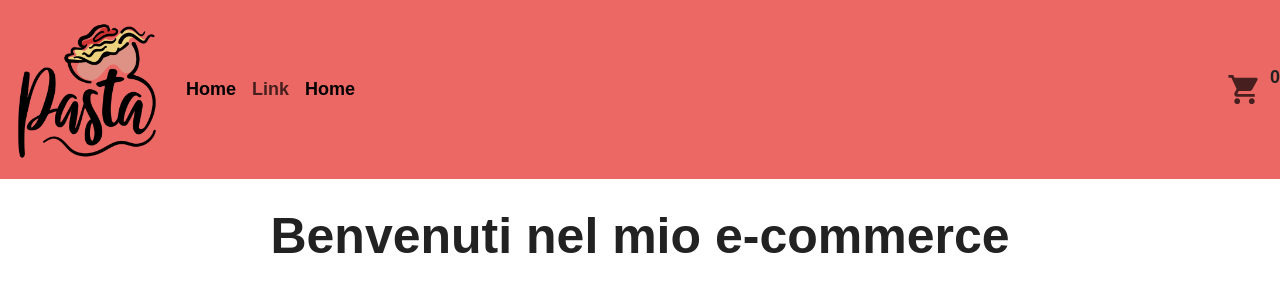
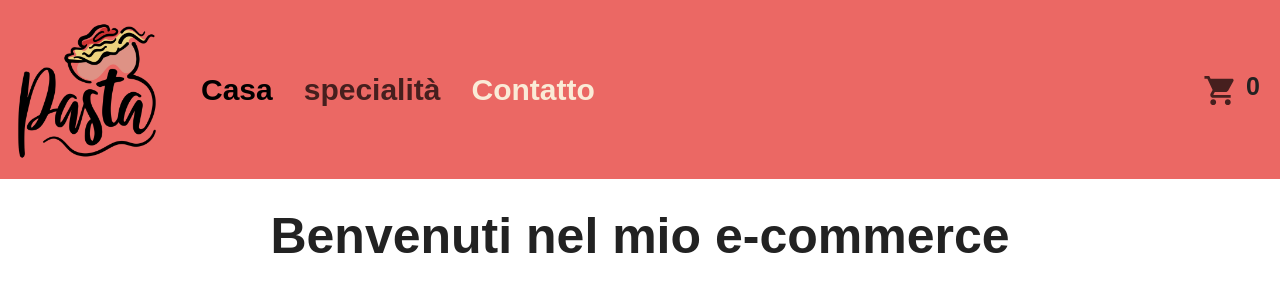
Before and after one commit to jonacoderhouse/JonathanBonnie-curso.React-JS, a React (Create React App) app: page / in a window 1280 px wide. Shown: the top 300 px of the page. Built offline with nearby package versions, Linux system fonts and the light colour scheme; a web font is replaced by a local one.

Commit message:
primer entrega

```diff
--- /dev/null
+++ b/src/componentes/CartWidget/CartWidget.css
@@ -0,0 +1,5 @@
+.contador{
+    font-size: 25px;
+    margin-right: 20px;
+    margin-top: 10px;
+}
--- a/src/componentes/CartWidget/CartWidget.jsx
+++ b/src/componentes/CartWidget/CartWidget.jsx
@@ -1,4 +1,5 @@
 import ShoppingCartIcon from '@mui/icons-material/ShoppingCart';
+import "../CartWidget/CartWidget.css"
 
 const CartWidget = () => {
     return <>
@@ -7,7 +8,7 @@ const CartWidget = () => {
             <li className="nav-link">
                 <ShoppingCartIcon color="dark" fontSize="large" />
             </li>
-             <p>0</p>
+             <p className='contador'>0</p>
         </ul>
     </>
 
--- a/src/componentes/categorias/Categorias.jsx
+++ b/src/componentes/categorias/Categorias.jsx
@@ -1,17 +1,18 @@
 import React from 'react';
+import "../categorias/categorias.css"
 
 const Categorias = () => {
     return (
 
               <ul className="navbar-nav me-auto mb-2 mb-lg-0">
                         <li className="nav-item">
-                            <a className="nav-link active" aria-current="page" href="#">Home</a>
+                            <a className="nav-link active" aria-current="page" href="#">Casa</a>
                         </li>
                         <li className="nav-item">
-                            <a className="nav-link" href="#">Link</a>
+                            <a className="nav-link" href="#">specialità</a>
                         </li>
                         <li className="nav-item">
-                            <a className="nav-link active" aria-current="page" href="#">Home</a>
+                            <a className="nav-link" aria-current="page" href="#"> <span className='color'> Contatto</span></a>
                         </li>
                     </ul>
     );
--- /dev/null
+++ b/src/componentes/categorias/categorias.css
@@ -0,0 +1,14 @@
+.nav-link{
+    font-size: 30px;
+    font-weight: bold;
+    transition: 2s;
+    margin-left: 15px;
+}
+
+.nav-link:hover{
+    transform: scale(1.2);
+}
+
+.color{
+    color: antiquewhite;
+}
```
